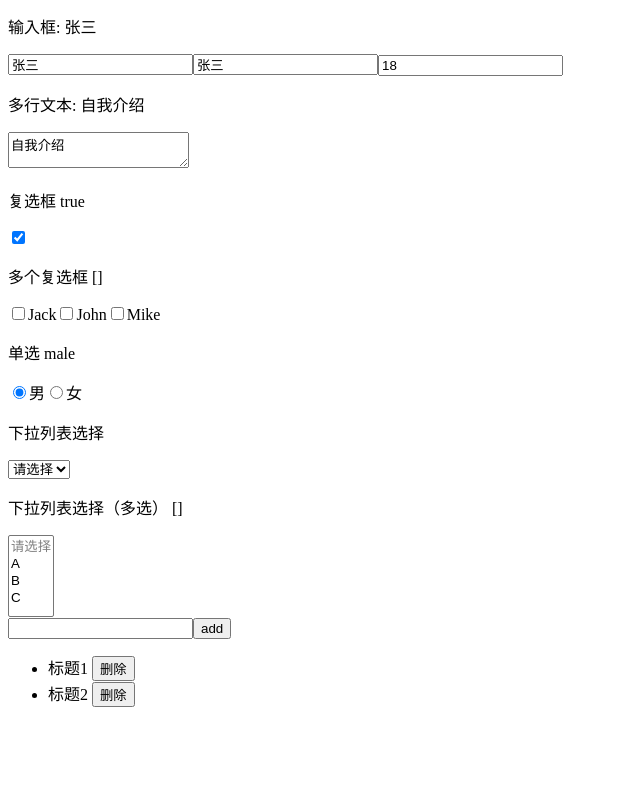
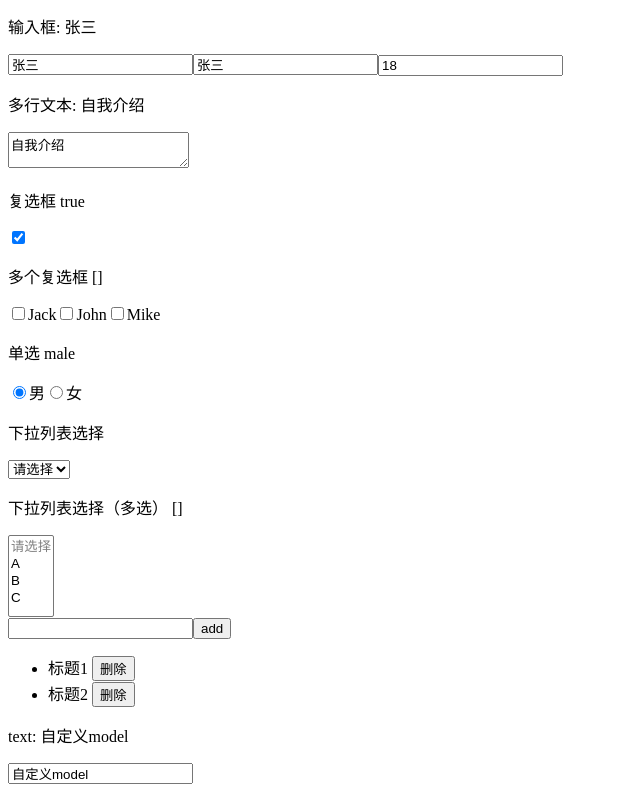
Before and after one commit to dengerpu/web_learning, a Vue app in the folder 面试题/Vue面试题/vue2-demo/: page / in a window 1280 px wide. Shown: the part 903-1695 px from the top of the page, without its empty margins (0-640 px from the left). Before the commit the page ends 1626 px from the top, so only its background shows below. Built offline with nearby package versions, Linux system fonts and the light colour scheme.

Commit message:
feat: 自定义model

```diff
--- a/面试题/Vue面试题/vue2-demo/src/App.vue
+++ b/面试题/Vue面试题/vue2-demo/src/App.vue
@@ -9,6 +9,7 @@
     <EventDemo></EventDemo>
     <FormDemo></FormDemo>
     <ComponentsDemo></ComponentsDemo>
+    <CustomVModel v-model="name"></CustomVModel>
   </div>
 </template>
 <script>
@@ -21,6 +22,7 @@ import ListDemo from './views/基本使用/ListDemo.vue'
 import TqlDemo from './views/基本使用/TqlDemo.vue'
 import WatchDemo from './views/基本使用/WatchDemo.vue'
 import ComponentsDemo from './views/组件使用/index.vue'
+import CustomVModel from './views/高级特性/CustomVModel.vue'
 export default {
   name: 'app',
   components: {
@@ -32,7 +34,13 @@ export default {
     ListDemo,
     EventDemo,
     FormDemo,
-    ComponentsDemo
+    ComponentsDemo,
+    CustomVModel
+  },
+  data() {
+    return {
+      name: "自定义model"
+    }
   }
 }
 </script>
--- /dev/null
+++ b/面试题/Vue面试题/vue2-demo/src/views/高级特性/CustomVModel.vue
@@ -0,0 +1,35 @@
+<template>
+  <div>
+    <p>text: {{ text1 }}</p>
+    <input type="text1" :value="text1" @input="setModelValue" />
+    <!--
+          1. 上面的 input 使用了 :value 而不是 v-model
+          2. 上面的 change1 和 model.event1 要对应起来
+          3. text1 属性对应起来
+      -->
+  </div>
+</template>
+
+<script>
+export default {
+  model: {
+    prop: "text1", // 对应 props text1
+    event: "change",
+  },
+  props: {
+    text1: {
+      type: String,
+      default: "默认值",
+    },
+  },
+  methods: {
+    setModelValue(event) {
+      console.log(event.target.value);
+      this.$emit("change", event.target.value);
+    },
+  },
+};
+</script>
+
+<style>
+</style>
```
